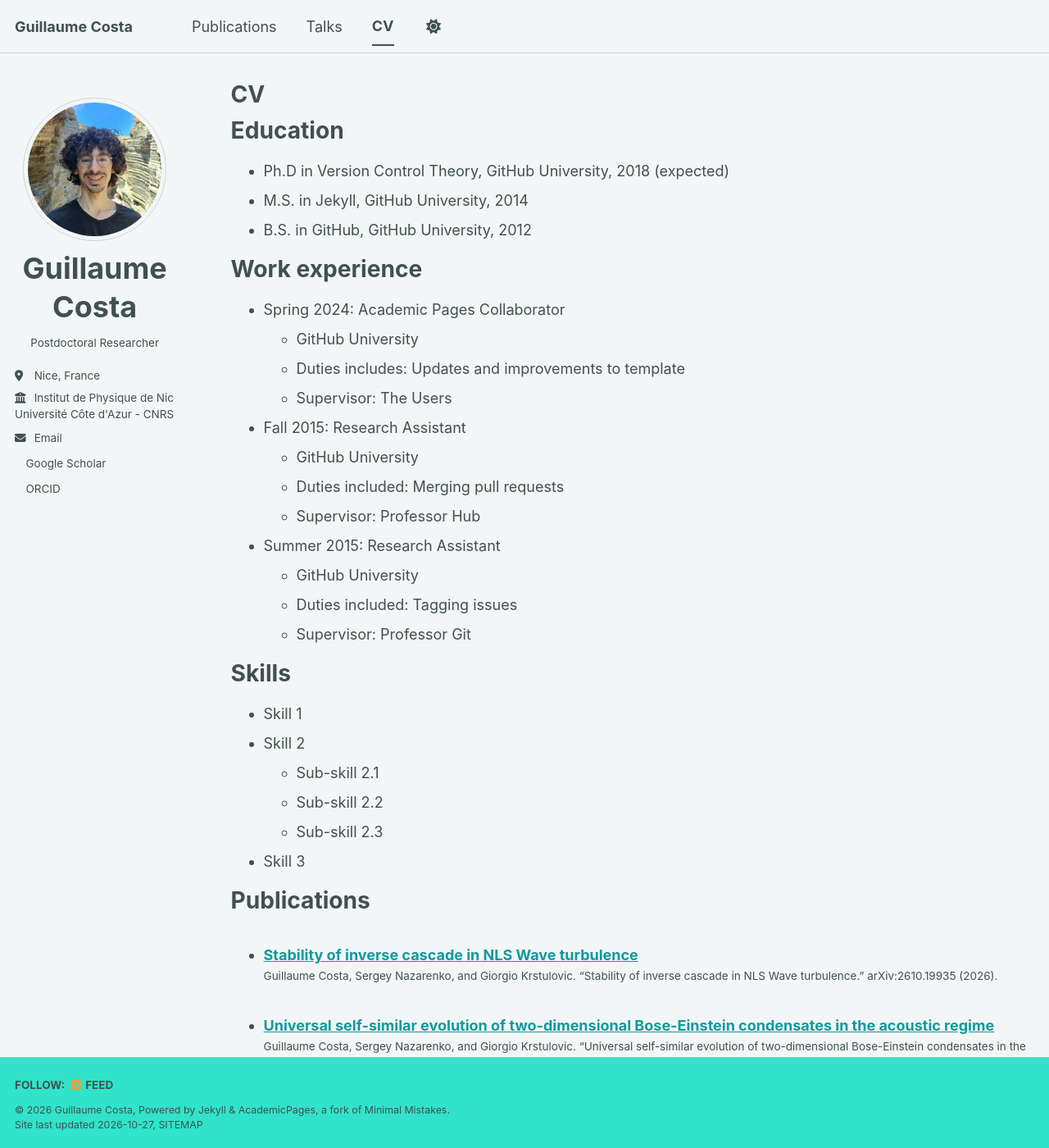
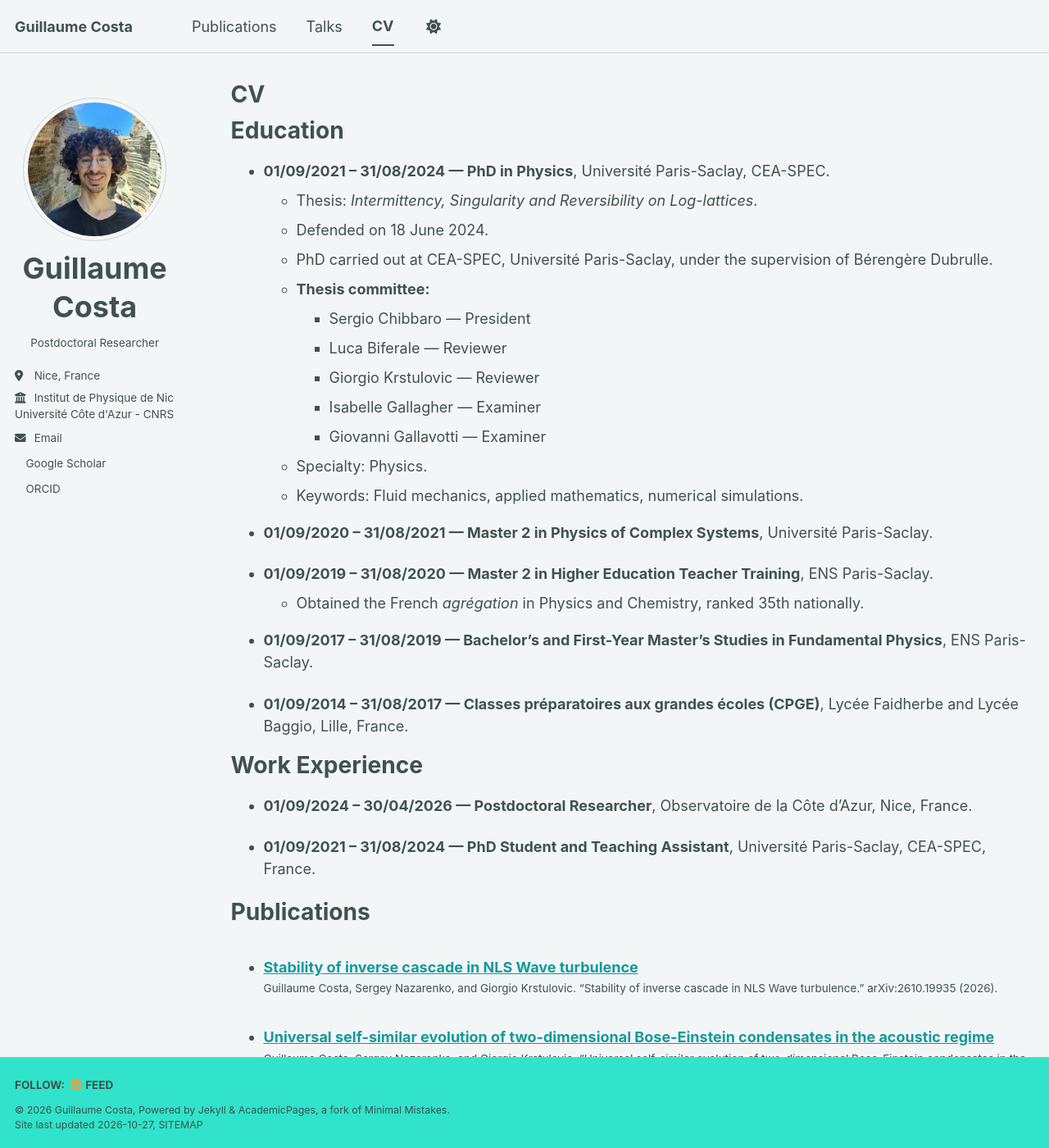
Before and after one commit to GuilCos/GuilCos.github.io, a Jekyll site: the page built from _pages/cv.md, in a window 1280 px wide and 1400 px high. Shown: the whole window at 82% size. Built offline with Jekyll 4.4.1, drawn with Linux system fonts in a browser that asks for light colours; a script bundle is joined from its source files by our own code; a style sheet for code colours, icons or effects is not loaded; some of the changed text lies outside the part shown.

Commit message:
Update cv.md

```diff
--- a/_pages/cv.md
+++ b/_pages/cv.md
@@ -11,54 +11,50 @@ redirect_from:
 
 Education
 ======
-* Ph.D in Version Control Theory, GitHub University, 2018 (expected)
-* M.S. in Jekyll, GitHub University, 2014
-* B.S. in GitHub, GitHub University, 2012
 
-Work experience
+* **01/09/2021 – 31/08/2024 — PhD in Physics**, Université Paris-Saclay, CEA-SPEC.
+  * Thesis: *Intermittency, Singularity and Reversibility on Log-lattices*.
+  * Defended on 18 June 2024.
+  * PhD carried out at CEA-SPEC, Université Paris-Saclay, under the supervision of Bérengère Dubrulle.
+  * **Thesis committee:**
+    * Sergio Chibbaro — President
+    * Luca Biferale — Reviewer
+    * Giorgio Krstulovic — Reviewer
+    * Isabelle Gallagher — Examiner
+    * Giovanni Gallavotti — Examiner
+  * Specialty: Physics.
+  * Keywords: Fluid mechanics, applied mathematics, numerical simulations.
+
+* **01/09/2020 – 31/08/2021 — Master 2 in Physics of Complex Systems**, Université Paris-Saclay.
+
+* **01/09/2019 – 31/08/2020 — Master 2 in Higher Education Teacher Training**, ENS Paris-Saclay.
+  * Obtained the French *agrégation* in Physics and Chemistry, ranked 35th nationally.
+
+* **01/09/2017 – 31/08/2019 — Bachelor's and First-Year Master's Studies in Fundamental Physics**, ENS Paris-Saclay.
+
+* **01/09/2014 – 31/08/2017 — Classes préparatoires aux grandes écoles (CPGE)**, Lycée Faidherbe and Lycée Baggio, Lille, France.
+
+Work Experience
 ======
-* Spring 2024: Academic Pages Collaborator
-  * GitHub University
-  * Duties includes: Updates and improvements to template
-  * Supervisor: The Users
 
-* Fall 2015: Research Assistant
-  * GitHub University
-  * Duties included: Merging pull requests
-  * Supervisor: Professor Hub
+* **01/09/2024 – 30/04/2026 — Postdoctoral Researcher**, Observatoire de la Côte d’Azur, Nice, France.
 
-* Summer 2015: Research Assistant
-  * GitHub University
-  * Duties included: Tagging issues
-  * Supervisor: Professor Git
-
-Skills
-======
-* Skill 1
-* Skill 2
-  * Sub-skill 2.1
-  * Sub-skill 2.2
-  * Sub-skill 2.3
-* Skill 3
+* **01/09/2021 – 31/08/2024 — PhD Student and Teaching Assistant**, Université Paris-Saclay, CEA-SPEC, France.
 
 Publications
 ======
-  <ul>{% for post in site.publications reversed %}
-    {% include archive-single-cv.html %}
-  {% endfor %}</ul>
+<ul>{% for post in site.publications reversed %}
+  {% include archive-single-cv.html %}
+{% endfor %}</ul>
 
 Talks
 ======
-  <ul>{% for post in site.talks reversed %}
-    {% include archive-single-talk-cv.html  %}
-  {% endfor %}</ul>
+<ul>{% for post in site.talks reversed %}
+  {% include archive-single-talk-cv.html %}
+{% endfor %}</ul>
 
 Teaching
 ======
-  <ul>{% for post in site.teaching reversed %}
-    {% include archive-single-cv.html %}
-  {% endfor %}</ul>
-
-Service and leadership
-======
-* Currently signed in to 43 different slack teams
+<ul>{% for post in site.teaching reversed %}
+  {% include archive-single-cv.html %}
+{% endfor %}</ul>
```
